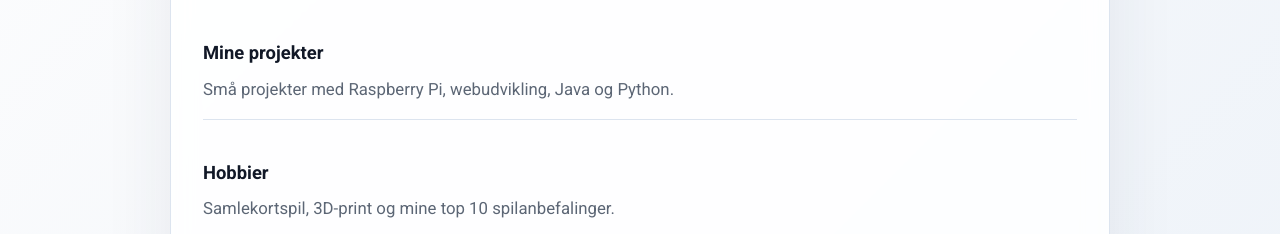
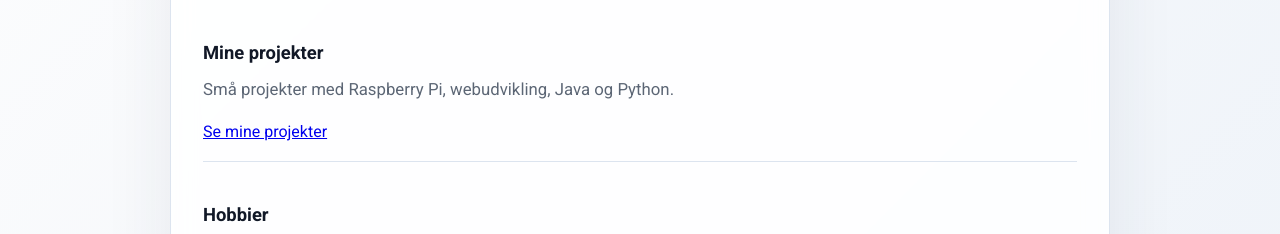
Before and after one commit to Granroyal/Mywebside, a website: page index.html in a window 1280 px wide. Shown: the part 534-768 px from the top of the page. Drawn offline with Linux system fonts and the light colour scheme.

Commit message:
projekts

```diff
--- a/index.html
+++ b/index.html
@@ -33,6 +33,7 @@
                 <div>
                     <h3>Mine projekter</h3>
                     <p>Små projekter med Raspberry Pi, webudvikling, Java og Python.</p>
+                    <a href="html/projects.html">Se mine projekter</a>
                 </div>
 
                 <div>
```
